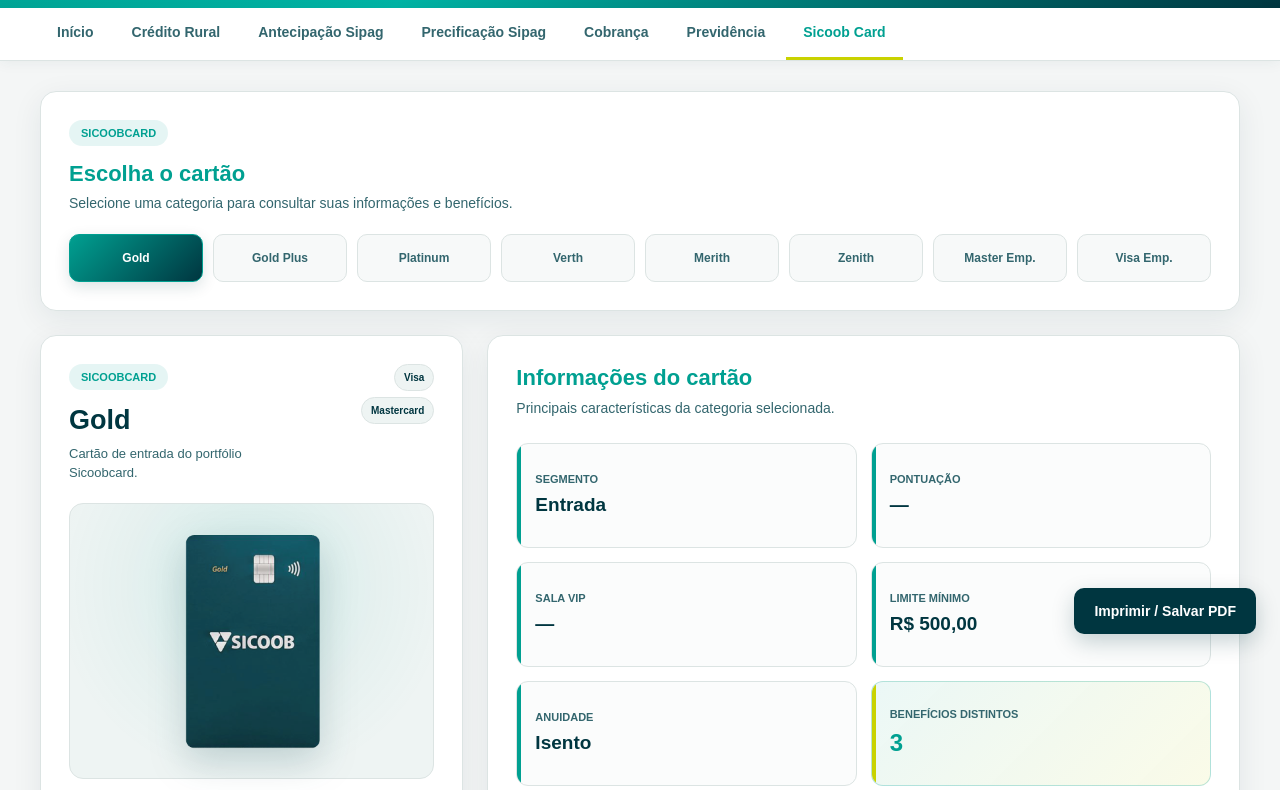
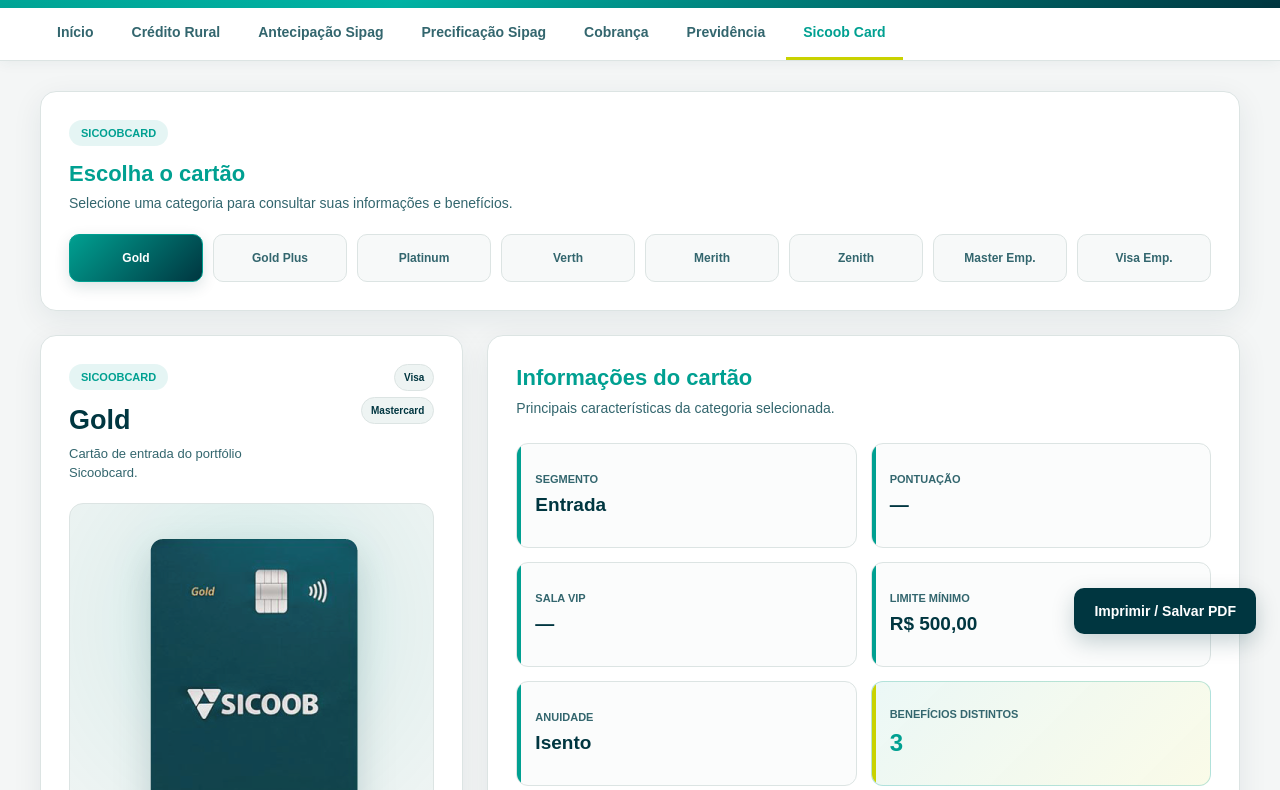
Before and after one commit to andrepprado/Simulador, a plain HTML site: page informacoes-beneficios-sicoobcard.html in a window 1280 px wide. Shown: the part 142-932 px from the top of the page. Drawn offline with Linux system fonts and the light colour scheme.

Commit message:
Changes in  .sicoobcard-imagem-area and .sicoobcard-imagem

```diff
--- a/style.css
+++ b/style.css
@@ -1723,9 +1723,9 @@
     align-items: center;
     justify-content: center;
     flex: 1;
-    min-height: 265px;
+    min-height: 400px;
     margin-top: 20px;
-    padding: 22px;
+    padding: 20px;
     border-radius: 14px;
     background:
         radial-gradient(circle at 50% 30%,
@@ -1739,9 +1739,10 @@
 .sicoobcard-imagem {
     display: block;
     width: auto;
-    max-width: 100%;
-    max-height: 230px;
+    max-width: 92%;
+    max-height: 365px;
     object-fit: contain;
+    object-position: center center;
     filter: drop-shadow(0 14px 18px rgba(0, 54, 64, 0.18));
     transition:
         opacity 0.2s ease,
```
